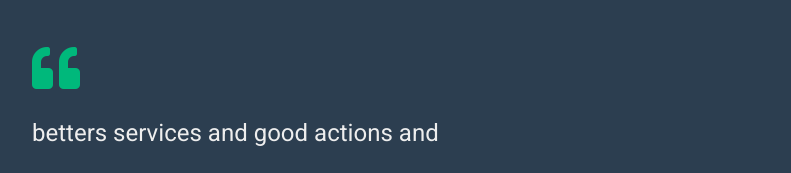
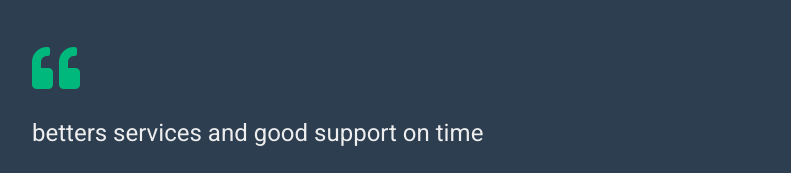
Before and after one commit to gmwangomo/bootstrap-cv-resume-template, a plain HTML site: page index.html in a window 1280 px wide. Shown: the part 3357-3530 px from the top of the page, without its empty margins (438-1229 px from the left). Drawn offline with nearby package versions, Linux system fonts and the light colour scheme.

Commit message:
Change the actions of the app

```diff
--- a/index.html
+++ b/index.html
@@ -325,7 +325,7 @@
                         <div class="owl-carousel testimonial-carousel">
                             <div class="text-left">
                                 <i class="fa fa-3x fa-quote-left text-primary mb-4"></i>
-                                <p class="fs-4 mb-4">betters services and good actions and </p>
+                                <p class="fs-4 mb-4">betters services and good support on time</p>
                                 <div class="d-flex align-items-center">
                                     <img class="img-fluid" src="img/testimonial-1.jpg" style="width: 60px; height: 60px;">
                                     <div class="ps-3">
```
